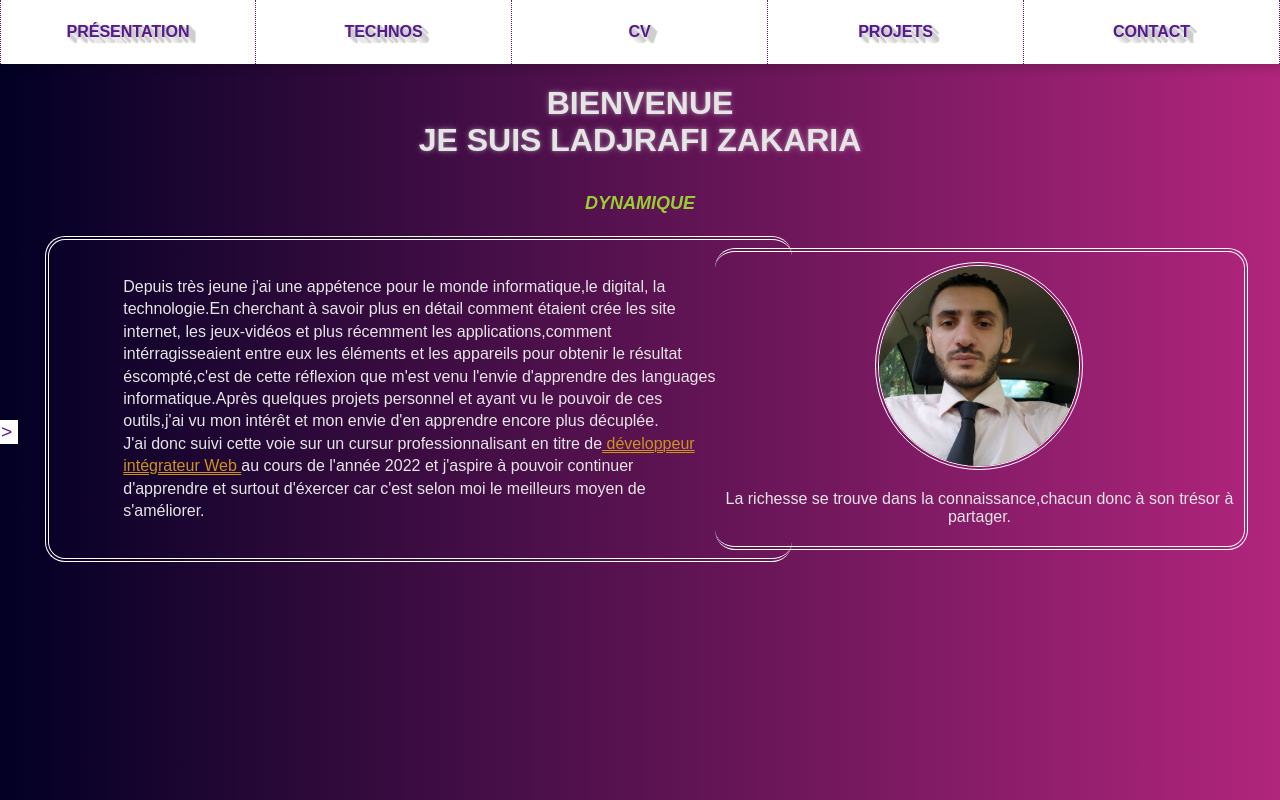
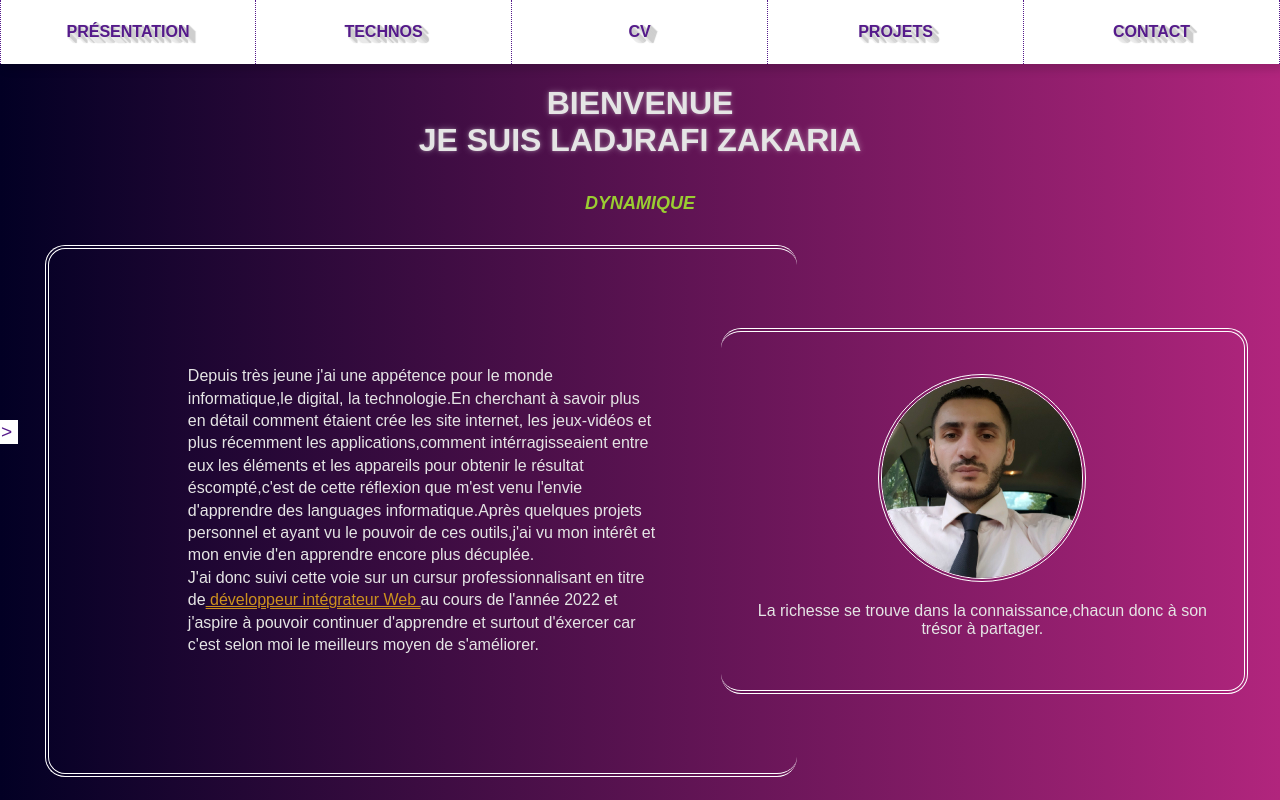
Before and after one commit to zakaria-69/Portfolio_React_Sass, a React (Create React App) app: page / in a window 1280 px wide. Shown: the top 800 px of the page. Built offline with nearby package versions, Linux system fonts and the light colour scheme; a web font is replaced by a local one.

Commit message:
adjust height presentation + textarea size formulaire

```diff
--- a/src/style/pages/_home.scss
+++ b/src/style/pages/_home.scss
@@ -238,7 +238,7 @@ header {
 
     &__description{
         width: 100%;
-        //height: 78vh;
+        min-height: 70vh;
        // border: solid black 2px;
         margin-left: 45px;
         display: flex;
@@ -250,8 +250,8 @@ header {
             width: 70%;
            // margin-left: 45px;
            // height: 80%;
-           min-height: 80%;
-            max-height: 100%;
+        //    min-height: 80%;
+            // max-height: 100%;
             display: flex;
             justify-content: center;
             align-items: center;
@@ -260,6 +260,7 @@ header {
             border-right: none;
             border-radius: 20px ;
             margin: 5px 0;
+            padding: 5rem;
 
             &__textContent{
                 padding: 20px 0 ;
@@ -290,6 +291,7 @@ header {
             z-index: 1;
             border-left: none;
             border-radius: 20px ;
+            padding:2rem;
 
             &__img{
                 border: double white 4px;
@@ -526,7 +528,7 @@ border-top: dotted #551A8B 2px;
     &__slideshow{
         width: 80%;
         box-shadow: .25rem 0.4rem 0.5rem 0 rgba(85, 26, 139, 0.35);
-        margin: 15% auto 25% auto;
+        margin: 15% auto 10% auto;
 
 
         &__each__slide{
@@ -632,8 +634,8 @@ border-top: dotted #551A8B 2px;
 
                 }
                 & textarea{
-                    max-width: 23rem;
-                    min-width: 23rem;
+                    max-width: 20rem;
+                    min-width: 20rem;
                      max-height: 23rem;
                      min-height: 5rem;
                     margin: 0 auto;
```
